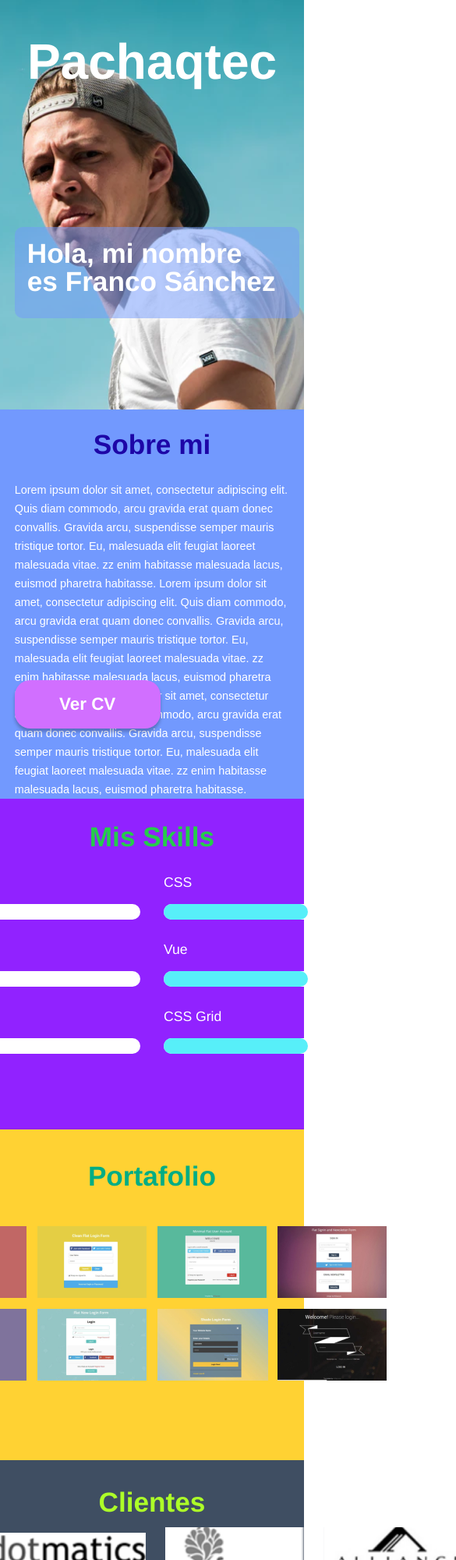
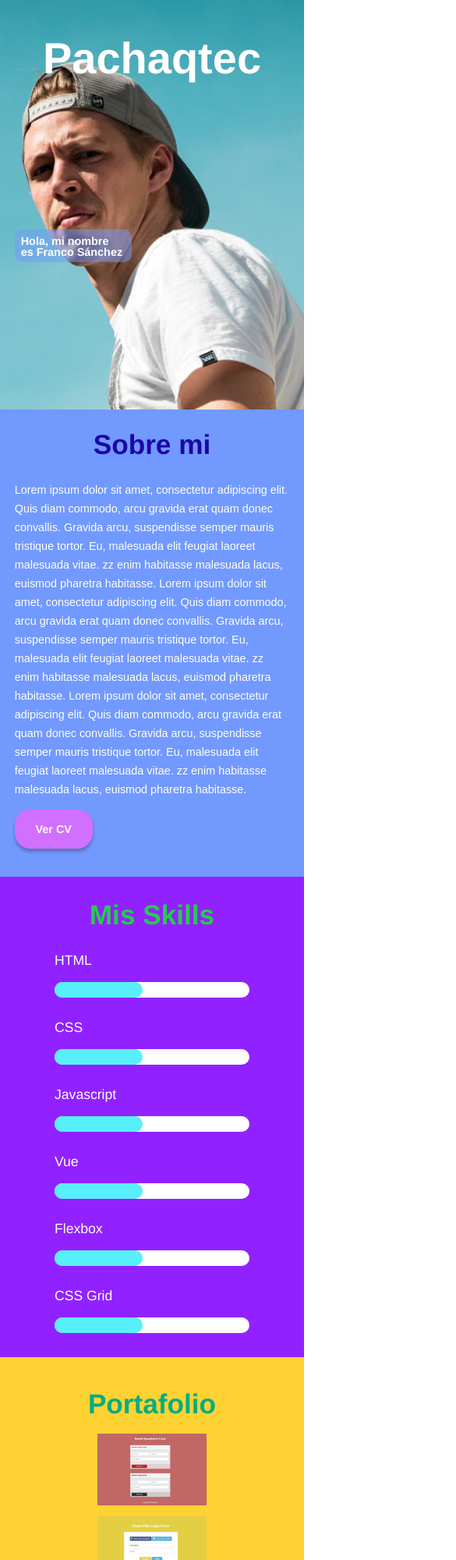
Before and after one commit to Franco-Sanchez/Portafolio-Pachaqtec, a plain HTML site: page index.html in a window 390 px wide. Shown: the top 2000 px of the page at 78% size, 585 px wide, since content can reach past the window. Drawn offline with Linux system fonts and the light colour scheme.

Commit message:
Portafolio en responsive web design

```diff
--- a/styles/main.css
+++ b/styles/main.css
@@ -233,3 +233,121 @@ section p {
     padding: 0 4.4% 0 4.8%;
     line-height: 24px;
 }
+
+
+/* RESPONSIVE WEB DESIGN (DE DESKTOP A MOBIL) */
+
+@media (max-width: 959px) {
+
+    a {
+        bottom: 8%;
+    }
+
+    form {
+        grid-template-columns: repeat(2,303px);
+    }
+
+    section:nth-child(2) {
+        padding-bottom: 31px;
+    }
+
+    section:nth-child(2) .grilla {
+        grid-template-columns: 403px;
+        grid-template-rows: repeat(6,56px);
+    }
+
+    section:nth-child(4) {
+        padding-bottom: 36px;
+    }
+
+    section:nth-child(4) article {
+        grid-template-columns: 194px 202px;
+    }
+
+    section:nth-child(4) img {
+        justify-self: center;
+    }
+
+    header .subtitulo {
+        width: 250px;
+        height: 80px;
+        padding: 16px;
+        bottom: 30%;
+        font-size: 1.5em;
+    }
+}
+
+@media (max-width: 776px) {
+
+    h1 {
+        font-size: 3.5em;
+    }
+
+    a {
+        width: 100px;
+        height: 50px;
+        bottom: 6%;
+        font-size: .9em;
+    }
+
+    form {
+        grid-template-columns: 250px;
+        grid-template-rows: repeat(4, 59px) 112px 56px;
+        grid-gap: 20px;
+        margin-top: 27px;
+    }
+
+    section:nth-child(1) {
+        padding-bottom: 100px;
+    }
+
+    section:nth-child(2) {
+        padding-bottom: 31px;
+    }
+
+    section:nth-child(2) .grilla {
+        grid-template-columns: 250px;
+        grid-template-rows: repeat(6,56px);
+    }
+
+    section:nth-child(2) span {
+        width: 112.5px;
+    }
+
+    section:nth-child(3) {
+        padding-bottom: 42px;
+    }
+
+    section:nth-child(3) article {
+        grid-template-columns: 140px;
+        margin-top: 20px;
+    }
+
+    section:nth-child(4) {
+        padding-bottom: 36px;
+    }
+
+    section:nth-child(4) article {
+        grid-template-columns: 202px;
+    }
+
+    section:nth-child(4) img {
+        justify-self: center;
+    }
+
+    section:nth-child(5) {
+        padding-bottom: 34px;
+    }
+
+    button, textarea {
+        grid-column: 1;
+    }
+
+    header .subtitulo {
+        width: 150px;
+        height: 42px;
+        padding: 8px;
+        bottom: 36%;
+        font-size: .9em;
+    }
+}
```
